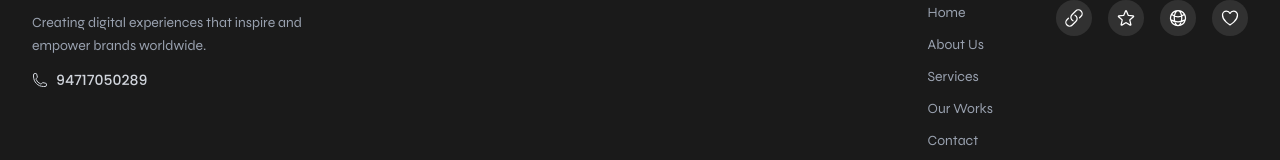
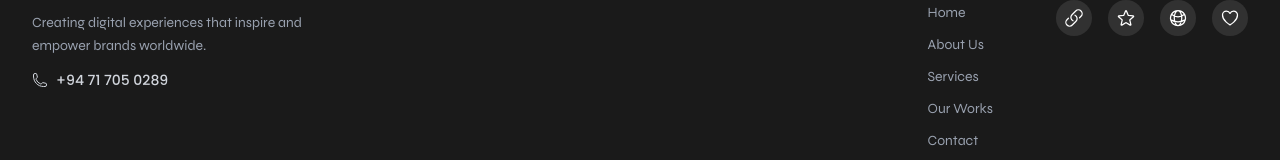
Before and after one commit to Thanusiyan1007/FlareonLabs_Final, a React (Vite) app: page / in a window 1280 px wide. Shown: the part 4222-4382 px from the top of the page. Built offline with nearby package versions, Linux system fonts and the light colour scheme.

Commit message:
Number Changed

```diff
--- a/src/components/ContactAndFooter.jsx
+++ b/src/components/ContactAndFooter.jsx
@@ -209,7 +209,7 @@ export default function ContactAndFooter() {
                 className="inline-flex items-center gap-2 font-poppins text-gray-300 hover:text-[#FFA500] transition-all duration-300 text-sm font-medium"
               >
                 <PhoneIcon className="w-4 h-4" />
-                94717050289
+                +94 71 705 0289
               </a>
             </div>
 
```
